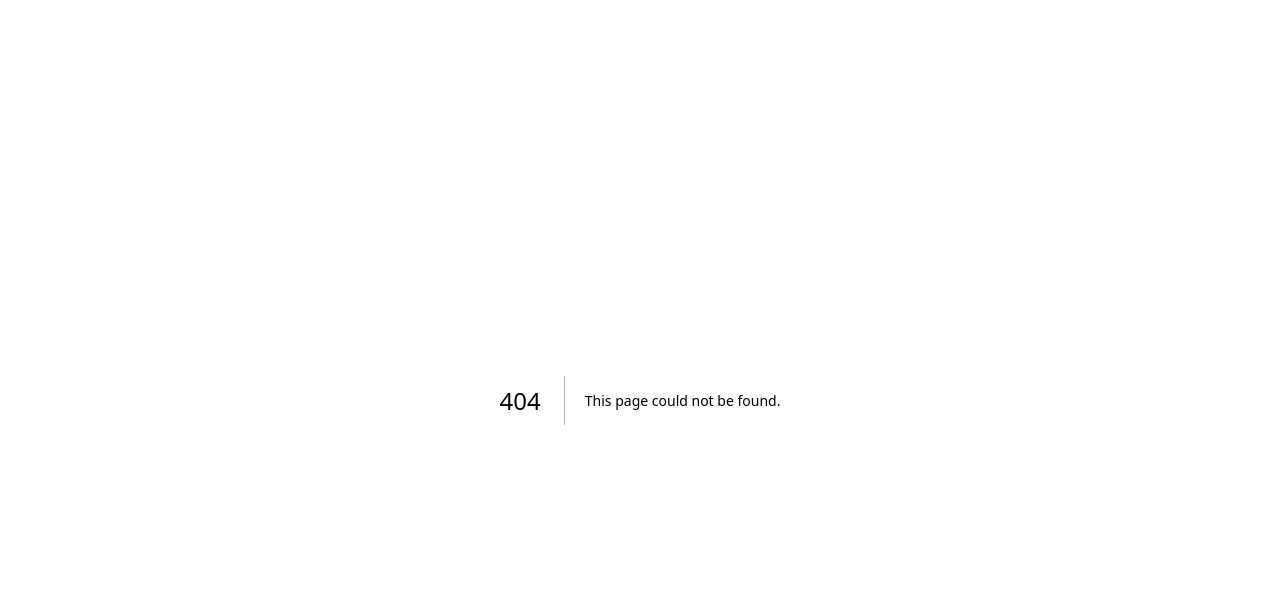
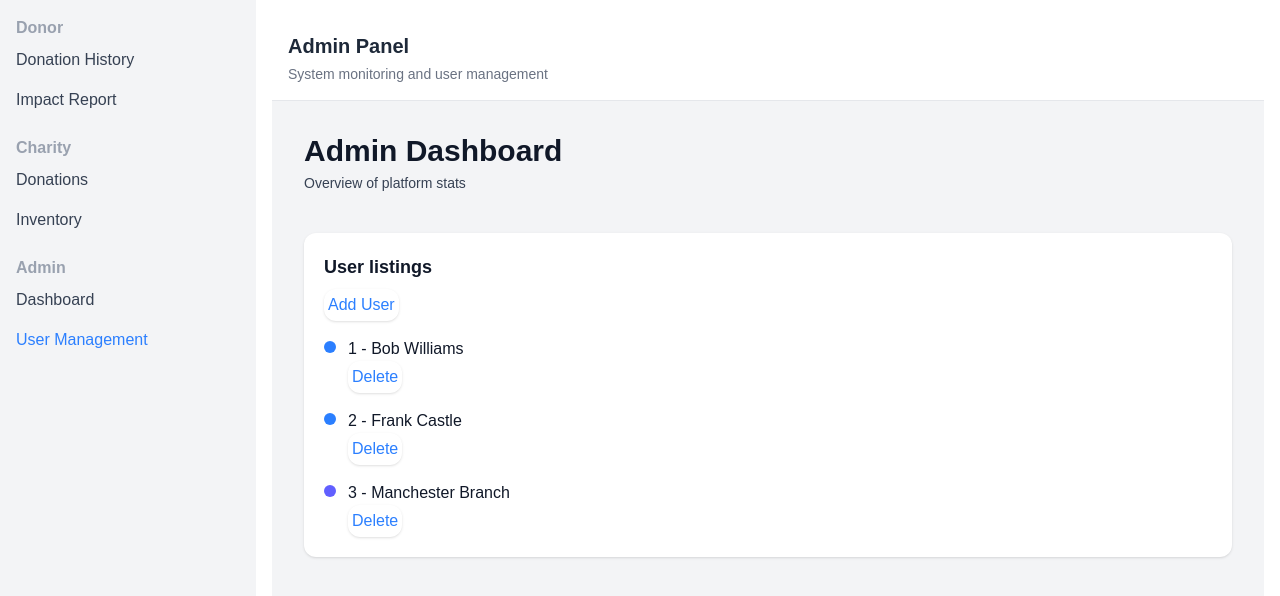
Before and after one commit to Galladite27/SHU-ASE-2025, a Next.js app in the folder src/: page /dashboard/admin/users in a window 1280 px wide. Before the commit this address had no page. Shown: the top 596 px of the page. Built offline with nearby package versions, Linux system fonts and the light colour scheme.

Commit message:
Floating header on all pages; added remaining pages; added user display for admin

```diff
--- a/src/app/dashboard/admin/page.js
+++ b/src/app/dashboard/admin/page.js
@@ -1,30 +1,7 @@
 "use client";
 
 import React, { useEffect, useState } from "react";
-import { Line, Doughnut } from "react-chartjs-2";
-import {
-  Chart as ChartJS,
-  CategoryScale,
-  LinearScale,
-  PointElement,
-  LineElement,
-  ArcElement,
-  Title,
-  Tooltip,
-  Legend,
-} from "chart.js";
 import DashboardCard from "../(components)/DashboardCard";
-
-ChartJS.register(
-  CategoryScale,
-  LinearScale,
-  PointElement,
-  LineElement,
-  ArcElement,
-  Title,
-  Tooltip,
-  Legend
-);
 
 export default function AdminDashboardPage() {
   const [metrics, setMetrics] = useState({
@@ -109,18 +86,6 @@ export default function AdminDashboardPage() {
           ))}
         </div>
 
-        <div className="grid md:grid-cols-2 gap-6">
-          <div className="bg-white rounded-xl shadow p-5">
-            <Line data={lineData} options={{ responsive: true, plugins: { legend: { display: false } } }} />
-          </div>
-
-          <div className="bg-white rounded-xl shadow p-5 flex justify-center items-center">
-            <div className="w-64">
-              <Doughnut data={doughnutData} options={{ plugins: { legend: { position: "bottom" } } }} />
-            </div>
-          </div>
-        </div>
-
         <div className="grid xl:grid-cols-3 gap-8">
           {/* Recent Donations */}
           <div className="bg-white p-5 rounded-xl shadow xl:col-span-2">
--- /dev/null
+++ b/src/app/dashboard/admin/users/page.js
@@ -0,0 +1,50 @@
+"use client";
+
+import React, { useEffect, useState } from "react";
+import DashboardCard from "../../(components)/DashboardCard";
+
+export default function AdminDashboardPage() {
+  const activity = [
+    { id: 1, name: "Frank Castle", role: "Donor", action: "Signed up", time: "2h ago" },
+    { id: 2, name: "Manchester Branch", role: "Charity", action: "Updated stock", time: "5h ago" },
+    { id: 3, name: "Bob Williams", role: "Donor", action: "Made a donation", time: "Yesterday" },
+  ];
+
+  const users = [
+    { id: 1, name: "Bob Williams", role: "Donor" },
+    { id: 2, name: "Frank Castle", role: "Donor" },
+    { id: 3, name: "Manchester Branch", role: "Charity" },
+  ];
+
+  return (
+    <main className="p-6 sm:p-8 bg-gray-100 min-h-screen">
+      <div className="max-w-6xl mx-auto space-y-10">
+        <header>
+          <h1 className="text-3xl font-semibold text-gray-900">Admin Dashboard</h1>
+          <p className="text-gray-700 text-sm mt-1">Overview of platform stats</p>
+        </header>
+
+        {/* User Activity */}
+        <div className="bg-white p-5 rounded-xl shadow">
+          <h2 className="text-lg font-semibold text-gray-900 mb-2">User listings</h2>
+          <button className="rounded-xl p-1 shadow-sm mb-4 text-blue-500 hover:text-gray-900 hover:cursor-pointer" onClick={console.log}>Add User</button>
+          <ul className="space-y-4">
+            {users.map((a) => (
+              <li key={a.id} className="flex items-start">
+                <div
+                  className={`w-3 h-3 rounded-full mt-1 mr-3 ${
+                    a.role === "Donor" ? "bg-blue-500" : "bg-indigo-500"
+                  }`}
+                ></div>
+                <div>
+                  <p className="font-medium text-gray-900">{a.id} - {a.name}</p>
+                  <button className="rounded-xl p-1 shadow-sm text-blue-500 hover:text-gray-900 hover:cursor-pointer" onClick={console.log}>Delete</button>
+                </div>
+              </li>
+            ))}
+          </ul>
+        </div>
+      </div>
+    </main>
+  );
+}
--- /dev/null
+++ b/src/app/dashboard/charity/layout.js
@@ -0,0 +1,22 @@
+import React from 'react';
+
+export default function AdminLayout({ children }) {
+  // This function must be the default export and must accept { children } as a prop.
+  return (
+    <div className="w-full">
+
+      <header className="bg-white border-b border-gray-200 p-4 sticky top-0 z-10">
+        <h1 className="text-xl font-semibold text-gray-800">
+          Charity Panel - Manchester Piccadilly Branch
+        </h1>
+        <p className="text-sm text-gray-500 mt-1">
+          Donations and Inventory Management
+        </p>
+      </header>
+
+      <main className="flex-grow">
+        {children}
+      </main>
+    </div>
+  );
+}
```
